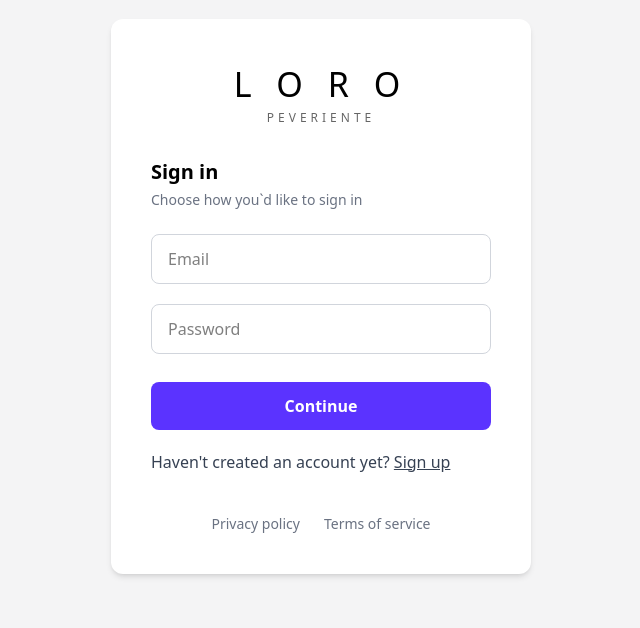
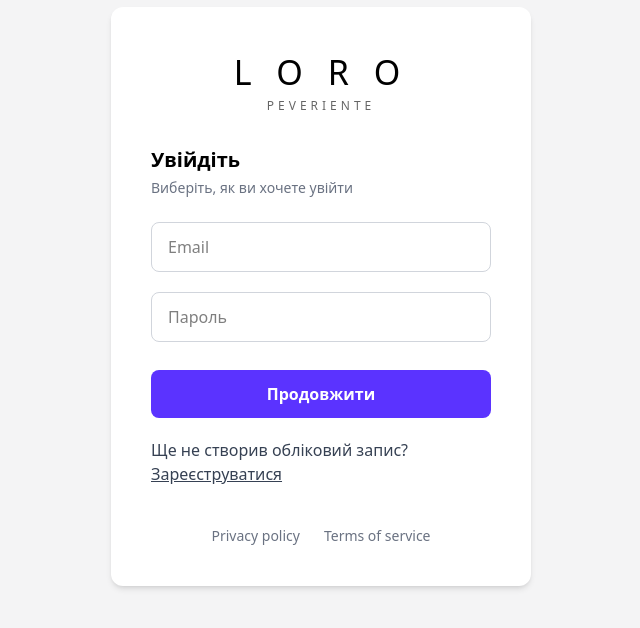
Before and after one commit to Amigo20057/wristwatch, a Next.js app: page /auth/login in a window 1280 px wide. Shown: the part 104-732 px from the top of the page, without its empty margins (319-959 px from the left). Built offline with nearby package versions, Linux system fonts and the light colour scheme; no server answers; the database is empty.

Commit message:
update translate

```diff
--- a/src/app/(public)/watches/product/[slug]/product-client.tsx
+++ b/src/app/(public)/watches/product/[slug]/product-client.tsx
@@ -226,7 +226,7 @@ export default function ProductClient({
                 letterSpacing: "3px",
               }}
             >
-              Quantity
+              Кількість
             </p>
             <div className="border w-[142px] h-[47px] flex items-center justify-around">
               <button
@@ -248,7 +248,7 @@ export default function ProductClient({
               onClick={() => handleAddToCart(watch)}
             >
               <span style={{ fontFamily: "serif", fontSize: "14px" }}>
-                Add to cart
+                Додати в кошик
               </span>
             </button>
           </div>
@@ -263,13 +263,13 @@ export default function ProductClient({
               style={{ fontFamily: "serif" }}
               className="text-[#5a5a5a] list-disc pl-10 mt-5 [&_li]:p-1"
             >
-              <li>Made of Premium Stainless Steel</li>
-              <li>Movement: {watch.movement}</li>
-              <li>Water resistance: {watch.waterResistance}</li>
-              <li>Diameter: {watch.diameter}</li>
+              <li>Зроблено з Premium Stainless Steel</li>
+              <li>Рух: {watch.movement}</li>
+              <li>Водостійкість: {watch.waterResistance}</li>
+              <li>Діаметр: {watch.diameter}</li>
             </ul>
             <p className="text-[#5a5a5a] mt-5">
-              <span className="text-black font-semibold">Size:</span>{" "}
+              <span className="text-black font-semibold">Розмір:</span>{" "}
               {watch.size}
             </p>
           </div>
--- a/src/app/auth/login/page.tsx
+++ b/src/app/auth/login/page.tsx
@@ -15,14 +15,14 @@ export default function Login() {
         <h1 className="text-[34px] tracking-[8px]">L O R O</h1>
         <p className="text-xs tracking-[4px] opacity-60">PEVERIENTE</p>
       </div>
-      <h2 className="text-xl font-semibold mb-1">Sign in</h2>
+      <h2 className="text-xl font-semibold mb-1">Увійдіть</h2>
       <p className="text-sm text-gray-500 mb-6">
-        Choose how you`d like to sign in
+        Виберіть, як ви хочете увійти
       </p>
       <Form type="login" />
       <div className="text-center text-sm text-gray-500 mt-10 flex justify-center gap-6">
-        <button className="hover:underline">Privacy policy</button>
-        <button className="hover:underline">Terms of service</button>
+        <button>Privacy policy</button>
+        <button>Terms of service</button>
       </div>
     </div>
   );
--- a/src/app/auth/register/page.tsx
+++ b/src/app/auth/register/page.tsx
@@ -12,14 +12,14 @@ export default function Register() {
         <h1 className="text-[34px] tracking-[8px]">L O R O</h1>
         <p className="text-xs tracking-[4px] opacity-60">PEVERIENTE</p>
       </div>
-      <h2 className="text-xl font-semibold mb-1">Sign up</h2>
+      <h2 className="text-xl font-semibold mb-1">Зареєструватися</h2>
       <p className="text-sm text-gray-500 mb-6">
-        Fill the fields below to register
+        Заповніть поля нижче, щоб зареєструватися
       </p>
       <Form type="register" />
       <div className="text-center text-sm text-gray-500 mt-10 flex justify-center gap-6">
-        <button className="hover:underline">Privacy policy</button>
-        <button className="hover:underline">Terms of service</button>
+        <button>Privacy policy</button>
+        <button>Terms of service</button>
       </div>
     </div>
   );
--- a/src/components/form.tsx
+++ b/src/components/form.tsx
@@ -53,9 +53,9 @@ export default function Form({ type }: IProps) {
           <div>
             <input
               type="text"
-              placeholder="Name"
+              placeholder="Ім'я"
               className="w-full border border-gray-300 rounded-lg px-4 py-3 focus:outline-none focus:border-black"
-              {...register("name", { required: "Name is required" })}
+              {...register("name", { required: "Необхідно вказати ім'я" })}
             />
             {errors.name && (
               <p className="text-red-500 text-sm mt-1">{errors.name.message}</p>
@@ -65,9 +65,9 @@ export default function Form({ type }: IProps) {
           <div>
             <input
               type="text"
-              placeholder="Surname"
+              placeholder="Прізвище"
               className="w-full border border-gray-300 rounded-lg px-4 py-3 focus:outline-none focus:border-black"
-              {...register("surname", { required: "Surname is required" })}
+              {...register("surname", { required: "Прізвище є обов'язковим" })}
             />
             {errors.surname && (
               <p className="text-red-500 text-sm mt-1">
@@ -86,7 +86,7 @@ export default function Form({ type }: IProps) {
             required: "Email is required",
             pattern: {
               value: /\S+@\S+\.\S+/,
-              message: "Invalid email format",
+              message: "Недійсний формат електронної пошти",
             },
           })}
         />
@@ -97,13 +97,13 @@ export default function Form({ type }: IProps) {
       <div>
         <input
           type="password"
-          placeholder="Password"
+          placeholder="Пароль"
           className="w-full border border-gray-300 rounded-lg px-4 py-3 focus:outline-none focus:border-black"
           {...register("password", {
-            required: "Password is required",
+            required: "Необхідно ввести пароль",
             minLength: {
               value: 5,
-              message: "Minimum 5 characters",
+              message: "Мінімум 5 символів",
             },
           })}
         />
@@ -115,26 +115,26 @@ export default function Form({ type }: IProps) {
         type="submit"
         className="bg-[#5b33ff] hover:bg-[#4b2adb] transition text-white rounded-lg py-3 font-semibold mt-2"
       >
-        {type === "login" ? "Continue" : "Create account"}
+        {type === "login" ? "Продовжити" : "Створити акаунт"}
       </button>
       {type === "login" ? (
         <p className="text-gray-700">
-          Haven&apos;t created an account yet?{" "}
+          Ще не створив обліковий запис?{" "}
           <span
             className="underline cursor-pointer hover:opacity-50"
             onClick={() => router.push("/auth/register")}
           >
-            Sign up
+            Зареєструватися
           </span>
         </p>
       ) : (
         <p className="text-gray-700">
-          Already have an account?{" "}
+          Вже є акаунт?{" "}
           <span
             className="underline cursor-pointer hover:opacity-50"
             onClick={() => router.push("/auth/login")}
           >
-            Sign in
+            Увійдіть
           </span>
         </p>
       )}
```
